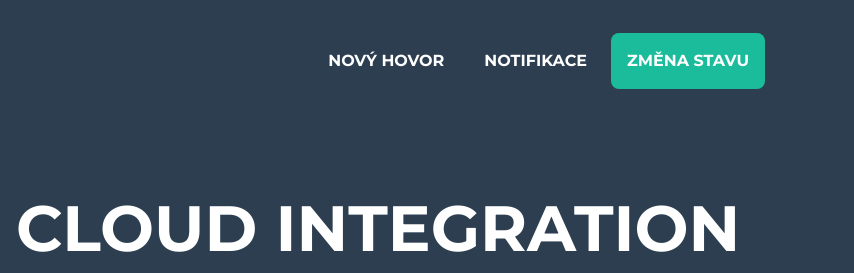
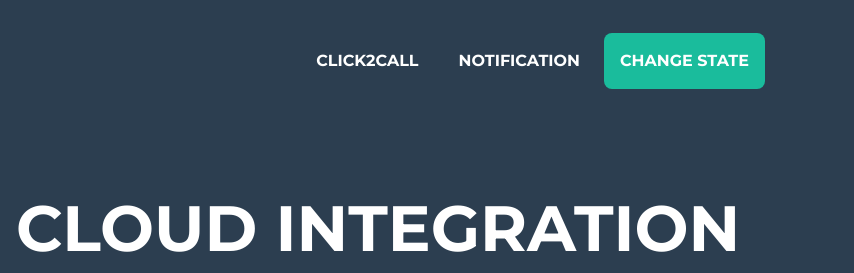
Before and after one commit to radek-paclt/radek-paclt.github.io, a website with bundled scripts: page index.html in a window 1280 px wide. Shown: the top 273 px of the page, 426-1280 px from the left. Built offline with nearby package versions, Linux system fonts and the light colour scheme; a script that the page names is missing.

Commit message:
Update index.html

```diff
--- a/index.html
+++ b/index.html
@@ -44,13 +44,13 @@
           </li>
           -->
           <li class="nav-item mx-0 mx-lg-1">
-            <a class="nav-link py-3 px-0 px-lg-3 rounded js-scroll-trigger" href="#makecall">nový hovor</a>
+            <a class="nav-link py-3 px-0 px-lg-3 rounded js-scroll-trigger" href="#makecall">Click2Call</a>
           </li>
           <li class="nav-item mx-0 mx-lg-1">
-            <a class="nav-link py-3 px-0 px-lg-3 rounded js-scroll-trigger" href="#notifications">Notifikace</a>
+            <a class="nav-link py-3 px-0 px-lg-3 rounded js-scroll-trigger" href="#notifications">Notification</a>
           </li>
           <li class="nav-item mx-0 mx-lg-1">
-            <a class="nav-link py-3 px-0 px-lg-3 rounded js-scroll-trigger" href="#changestate">Změna stavu</a>
+            <a class="nav-link py-3 px-0 px-lg-3 rounded js-scroll-trigger" href="#changestate">Change state</a>
           </li>
         </ul>
       </div>
```
